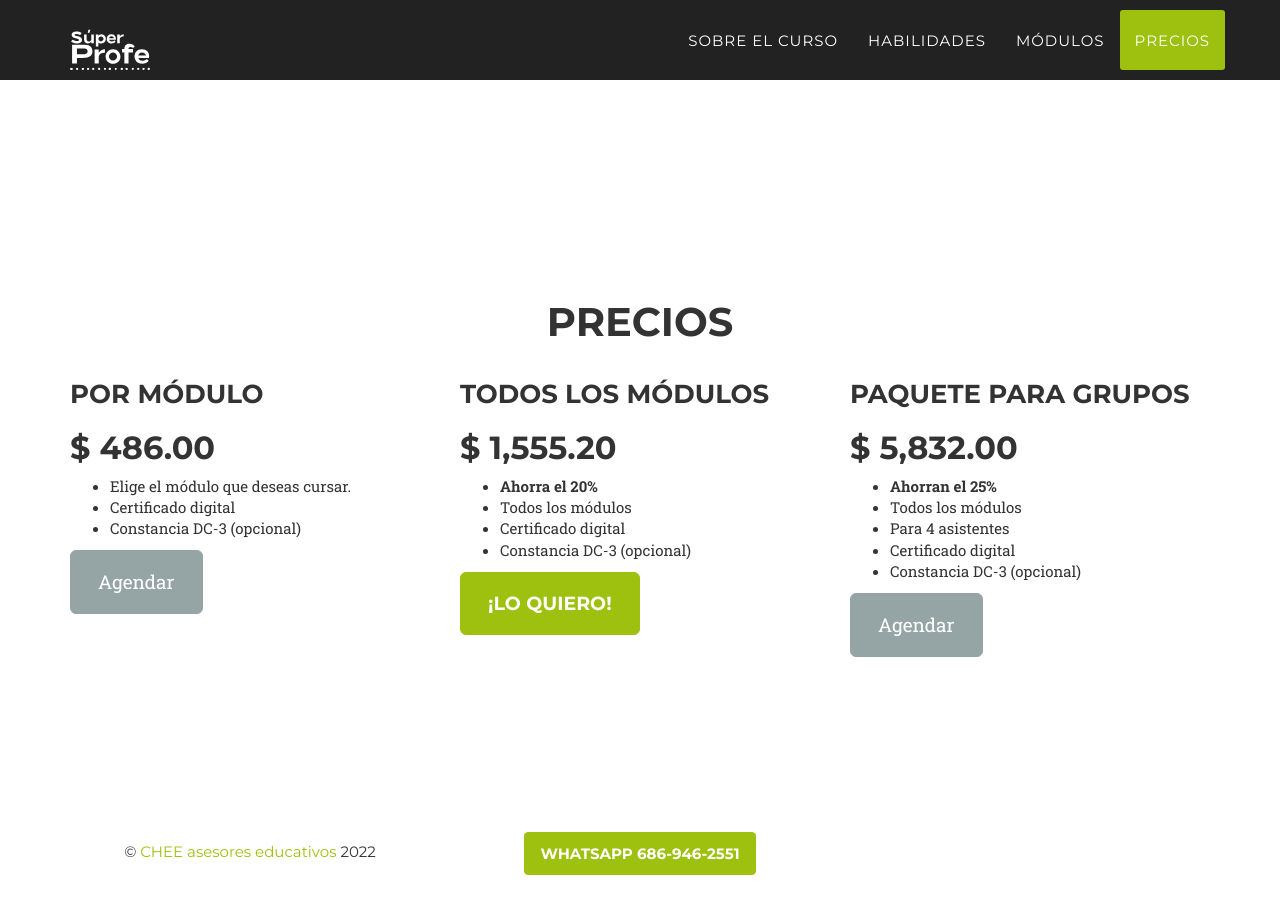
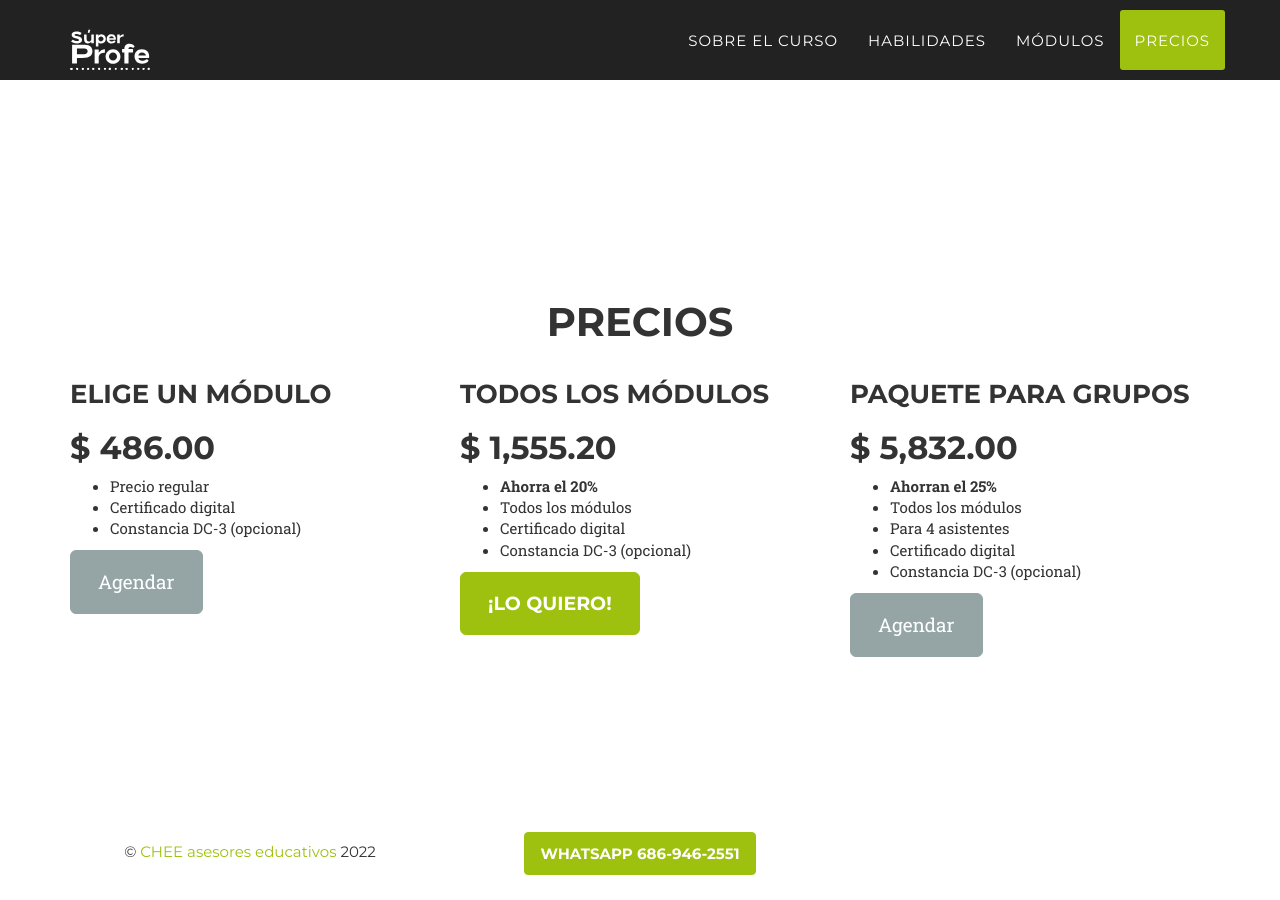
Before and after one commit to camachevaz/superProfe, a Jekyll site: the page built from index.html, in a window 1280 px wide and 900 px high, scrolled down 4992 px. Built offline with Jekyll 4.4.1, drawn with Linux system fonts in a browser that asks for light colours; some web fonts are replaced.

Commit message:
Update clients.html

```diff
--- a/_includes/clients.html
+++ b/_includes/clients.html
@@ -8,10 +8,10 @@
             </div>
             <div class="row">
                 <div class="col-md-4">
-                    <h3>Por módulo</h3>
+                    <h3>Elige un módulo</h3>
                     <h2>$ 486.00</h2>
                     <ul>
-                        <li>Elige el módulo que deseas cursar.</li>
+                        <li>Precio regular</li>
                         <li>Certificado digital</li>
                         <li>Constancia DC-3 (opcional)</li>
                     </ul>
```
